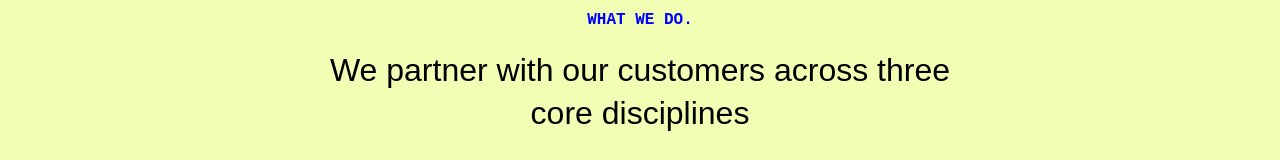
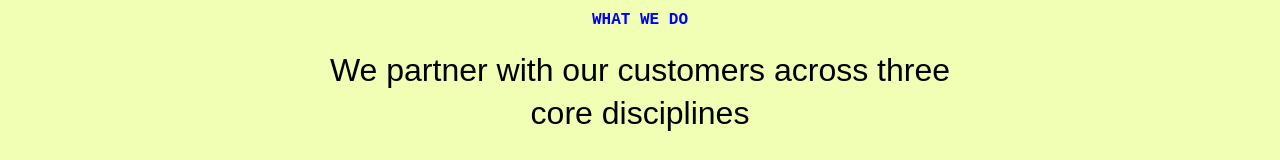
Before and after one commit to VincentHui/vwhConsultancySite, a React (Create React App) app: page / in a window 1280 px wide. Shown: the top 160 px of the page. Built offline with nearby package versions, Linux system fonts and the light colour scheme.

Commit message:
TSX UPDT

```diff
--- a/src/App.tsx
+++ b/src/App.tsx
@@ -1,3 +1,5 @@
+// THIS IS THE TSX USED!!!!!!
+
 import React from 'react';
 import './App.css';
 
@@ -7,7 +9,7 @@ import './App.css';
 const Header = () => {
   return (
     <header id="header">
-      <h1>What We Do.</h1>
+      <h1>What We Do</h1>
       <p>
         <span className="core-partnership">We partner with our customers across three</span>
         <span className="core-discipline">core disciplines</span>
```
